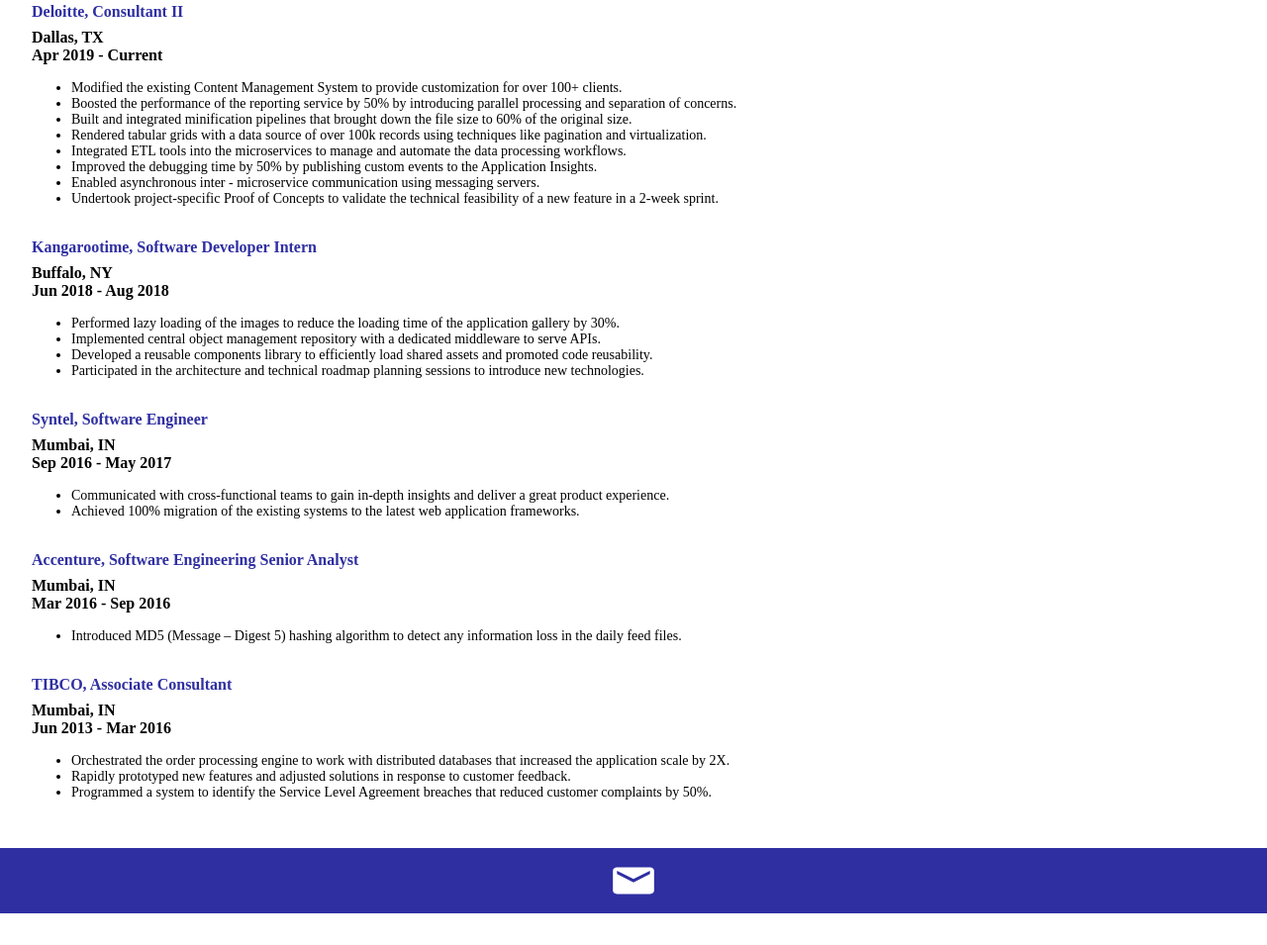
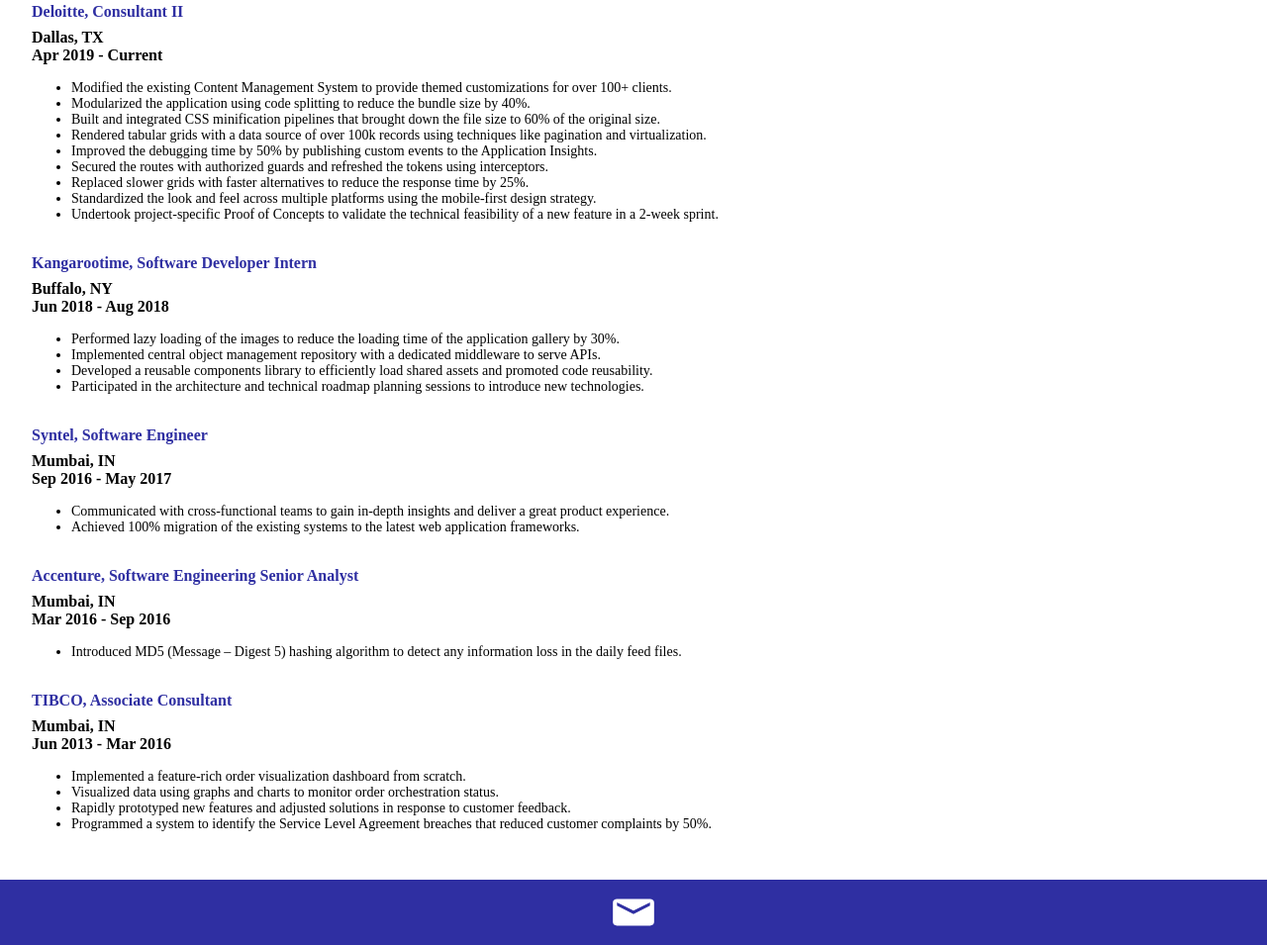
Before and after one commit to satvinder-panesar/satvinder-panesar.github.io, a plain HTML site: page index.html in a window 1280 px wide. Shown: the part 1189-2144 px from the top of the page at 99% size. Before the commit the page ends 2112 px from the top, so only its background shows below. Drawn offline with Linux system fonts and the light colour scheme.

Commit message:
updated job responsibilities

```diff
--- a/index.html
+++ b/index.html
@@ -63,13 +63,14 @@
                 <div class="location">Dallas, TX</div>
                 <div class="dates">Apr 2019 - Current</div>
                 <ul class="responsibilities">
-                    <li>Modified the existing Content Management System to provide customization for over 100+ clients.</li>
-                    <li>Boosted the performance of the reporting service by 50% by introducing parallel processing and separation of concerns.</li>
-                    <li>Built and integrated minification pipelines that brought down the file size to 60% of the original size.</li>
+                    <li>Modified the existing Content Management System to provide themed customizations for over 100+ clients.</li>
+                    <li>Modularized the application using code splitting to reduce the bundle size by 40%.</li>
+                    <li>Built and integrated CSS minification pipelines that brought down the file size to 60% of the original size.</li>
                     <li>Rendered tabular grids with a data source of over 100k records using techniques like pagination and virtualization.</li>
-                    <li>Integrated ETL tools into the microservices to manage and automate the data processing workflows.</li>
                     <li>Improved the debugging time by 50% by publishing custom events to the Application Insights.</li>
-                    <li>Enabled asynchronous inter - microservice communication using messaging servers.</li>
+                    <li>Secured the routes with authorized guards and refreshed the tokens using interceptors.</li>
+                    <li>Replaced slower grids with faster alternatives to reduce the response time by 25%.</li>
+                    <li>Standardized the look and feel across multiple platforms using the mobile-first design strategy.</li>
                     <li>Undertook project-specific Proof of Concepts to validate the technical feasibility of a new feature in a 2-week sprint.</li>
                 </ul>
             </div>
@@ -106,7 +107,8 @@
                 <div class="location">Mumbai, IN</div>
                 <div class="dates">Jun 2013 - Mar 2016</div>
                 <ul class="responsibilities">
-                    <li>Orchestrated the order processing engine to work with distributed databases that increased the application scale by 2X.</li>
+                    <li>Implemented a feature-rich order visualization dashboard from scratch.</li>
+                    <li>Visualized data using graphs and charts to monitor order orchestration status.</li>
                     <li>Rapidly prototyped new features and adjusted solutions in response to customer feedback.</li>
                     <li>Programmed a system to identify the Service Level Agreement breaches that reduced customer complaints by 50%.</li>
                 </ul>
```
